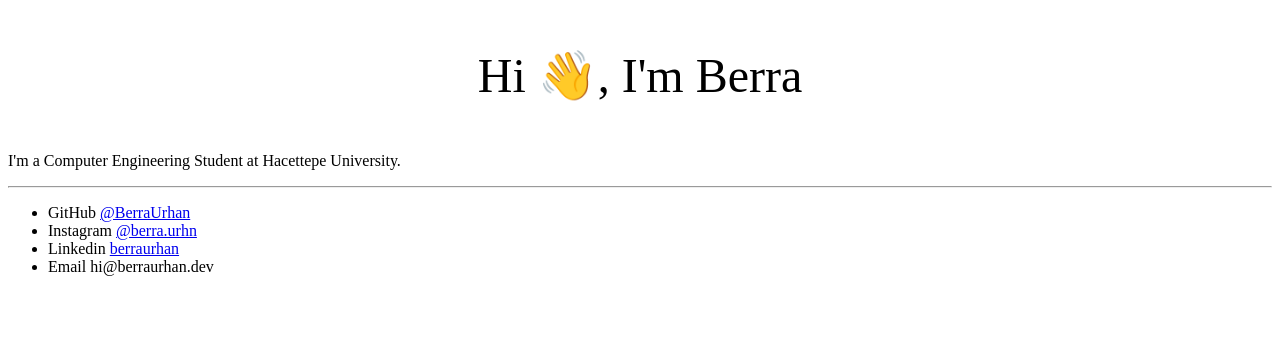
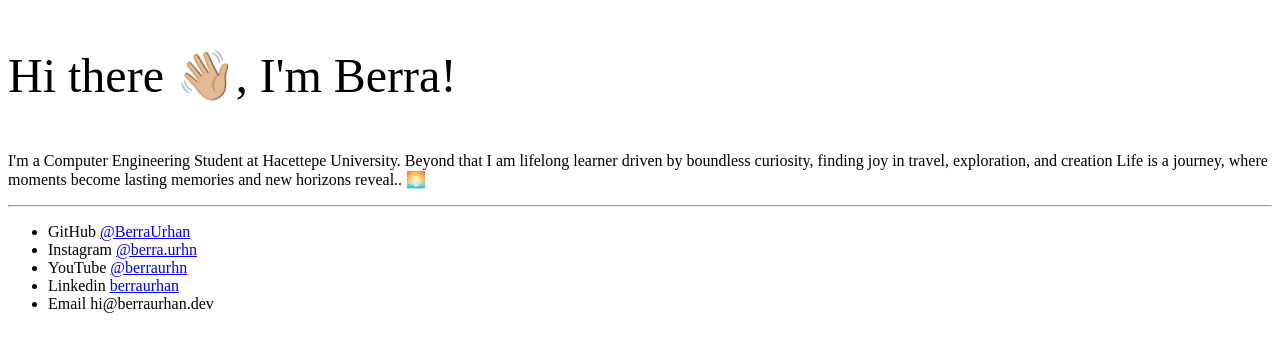
Before and after one commit to BerraUrhan/portfolio, a Next.js app: page / in a window 1280 px wide. Shown: the top 352 px of the page. Built offline with nearby package versions, Linux system fonts and the light colour scheme.

Commit message:
text, align updated

```diff
--- a/pages/index.mdx
+++ b/pages/index.mdx
@@ -7,7 +7,7 @@ date: 2021-03-19
 {
     <p style={{
         'font-size':'3em',
-        'text-align': 'center',
+        'text-align': 'left',
         '-webkit-touch-callout':'none',
         '-webkit-user-select':'none',
         '-khtml-user-select':'none',
@@ -15,17 +15,22 @@ date: 2021-03-19
         '-ms-user-select':'none',
         'user-select':'none',
       }} >
-    Hi 👋, I'm Berra
+    Hi there 👋🏼, I'm Berra!
     </p>
 }
 
 
 I'm a Computer Engineering Student at Hacettepe University.
+Beyond that I am lifelong learner driven by boundless curiosity, finding joy in travel, exploration, and creation
+Life is a journey, where moments become lasting memories and new horizons reveal.. 🌅
+
+
 
 
 ---
 
 - GitHub [@BerraUrhan](https://github.com/BerraUrhan)
 - Instagram [@berra.urhn](https://www.instagram.com/berra.urhn/)
+- YouTube [@berraurhn](https://www.youtube.com/channel/UCyDZPUZxT1NqECfyAWxdMmw)
 - Linkedin [berraurhan](https://www.linkedin.com/in/berraurhan/)
 - Email hi@berraurhan.dev
```
